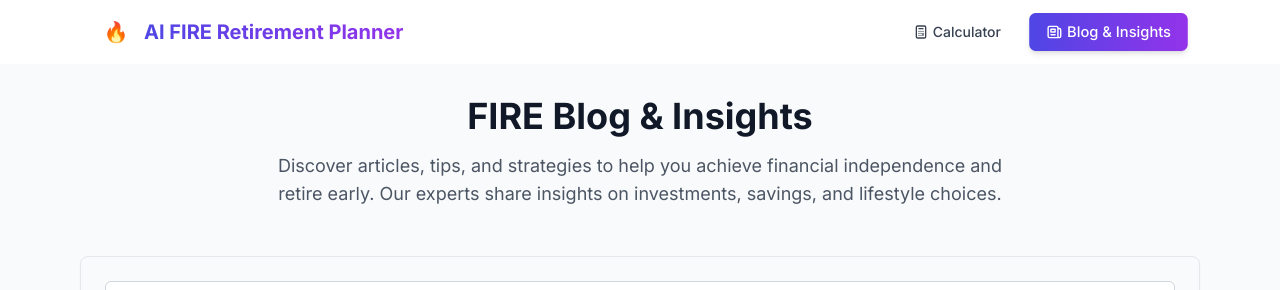
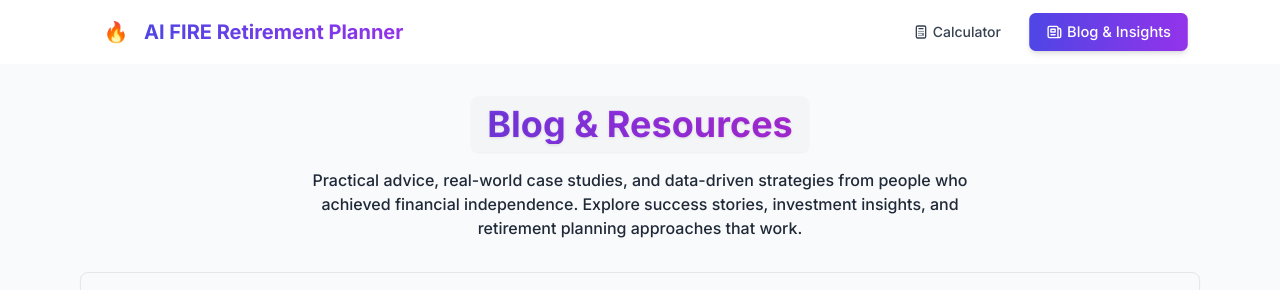
Before and after one commit to eriiiic/Retirement, a React (Create React App) app: page /blog in a window 1280 px wide. Shown: the top 290 px of the page. Built offline with nearby package versions, Linux system fonts and the light colour scheme.

Commit message:
Update blog page title and description

```diff
--- a/src/components/blog/BlogPage.tsx
+++ b/src/components/blog/BlogPage.tsx
@@ -47,13 +47,15 @@ const BlogPage: React.FC = () => {
 
   return (
     <div className="max-w-6xl mx-auto px-4 py-8">
-      <div className="text-center mb-12">
-        <h1 className="text-3xl md:text-4xl font-bold text-gray-900 mb-4">
-          FIRE Blog & Insights
-        </h1>
-        <p className="text-lg text-gray-600 max-w-3xl mx-auto">
-          Discover articles, tips, and strategies to help you achieve financial independence
-          and retire early. Our experts share insights on investments, savings, and lifestyle choices.
+      <div className="mb-6 sm:mb-8 text-center">
+        <div className="inline-block mb-4 px-4 py-2 bg-gray-100/70 rounded-lg shadow-sm">
+          <h1 className="text-2xl sm:text-3xl md:text-4xl font-bold text-gradient">
+            Blog & Resources
+          </h1>
+        </div>
+        <p className="text-gray-800 text-sm sm:text-base max-w-2xl mx-auto font-medium">
+          Practical advice, real-world case studies, and data-driven strategies from people who achieved financial independence.
+          Explore success stories, investment insights, and retirement planning approaches that work.
         </p>
       </div>
 
```
